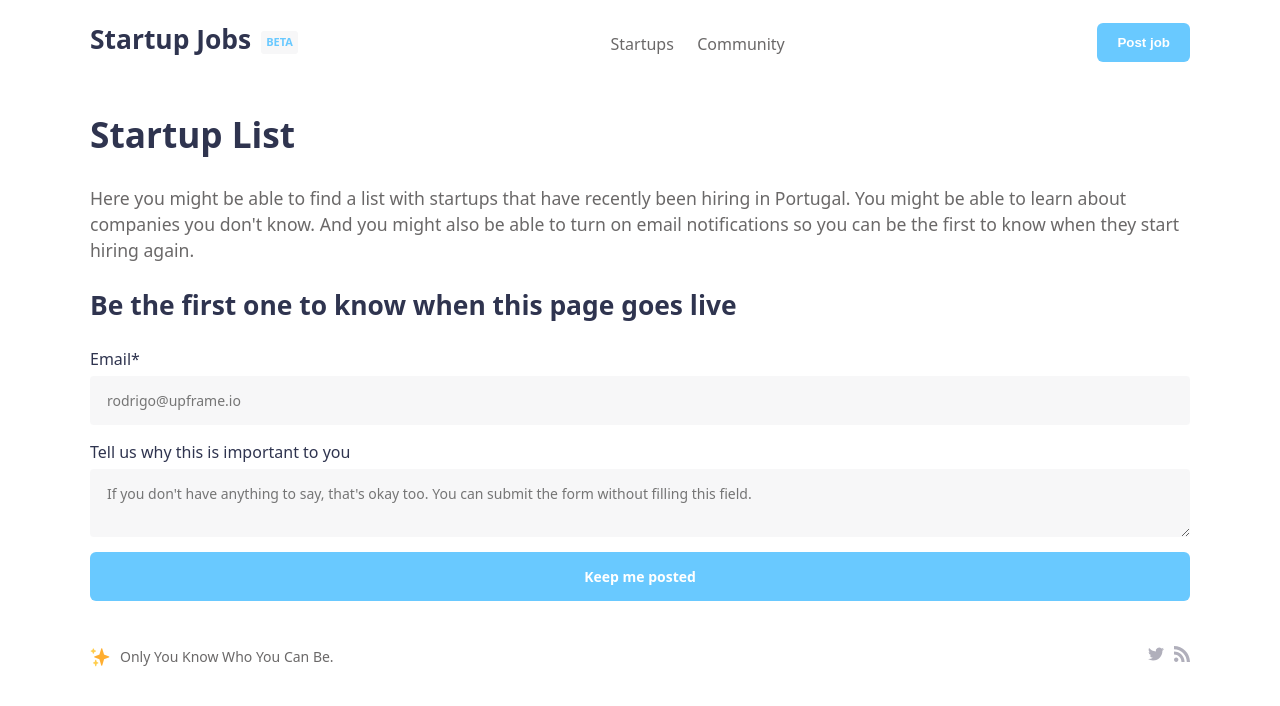
After one commit to outono-org/fuzzboard.com, a Flask app: template application/templates/startups.html in a window 1280 px wide. The commit adds this page. Shown: the top 706 px of the page. Run offline with Flask 2, Linux system fonts and the light colour scheme; the template is opened without the code that fills it: values that come from a table or form of the project are taken from there, others are empty.

Commit message:
Created a navigation, built a test page for the startup list and made minor tweaks styling-wise.

```diff
--- a/application/forms.py
+++ b/application/forms.py
@@ -60,3 +60,9 @@ class SignUp(FlaskForm):
 class NewsletterSubscribe(FlaskForm):
     MERGE0 = EmailField("Email", validators=[DataRequired(), Email()])
     submit = SubmitField("Keep me posted")
+
+
+class StartupsTestForm(FlaskForm):
+    feedback = TextAreaField("Tell us why this is important to you")
+    email = EmailField("Email*", validators=[DataRequired(), Email()])
+    submit = SubmitField("Keep me posted")
--- a/application/static/css/styles.css
+++ b/application/static/css/styles.css
@@ -63,6 +63,22 @@ select {
   display: flex;
   flex-direction: row;
   justify-content: space-between;
+  align-items: center;
+}
+
+.navigation-item {
+  font-size: 16px;
+  color: #211e1eab;
+  padding: 0.6em;
+  border-radius: 8px;
+}
+
+.navigation-item a {
+  color: inherit;
+}
+
+.navigation-item:hover {
+  background-color: #fafafb;
 }
 
 .header-new-job-page {
@@ -118,7 +134,8 @@ button {
 }
 
 .new-job-form input,
-select {
+.new-job-form textarea,
+.new-job-form select {
   padding: 10px 12px;
   margin-bottom: 15px;
   padding: 15px 17px;
@@ -132,7 +149,8 @@ select {
 }
 
 .new-job-form input:hover,
-select:hover {
+.new-job-form textarea:hover,
+.new-job-form select:hover {
   background-color: rgba(57, 56, 86, 0.1);
 }
 
@@ -173,10 +191,13 @@ input#submit:hover {
   display: flex;
   flex-direction: column;
   flex: 3 0 250px;
+  position: sticky;
+  top: 0;
+  align-self: flex-start;
 }
 
 .recipient-text {
-  background-color: #f0f2ff;
+  background-color: #f0f7ff;
   border-radius: 8px;
   height: 240px;
   width: 340px;
@@ -395,7 +416,7 @@ input#submit:hover {
   bottom: 30px;
   border-radius: 8px;
   width: 600px;
-  height: 50px;
+  height: 60px;
   background-color: #ffffff;
   -webkit-box-shadow: 0px 20px 48px rgb(0 0 0 / 10%);
   box-shadow: 0px 20px 48px rgb(0 0 0 / 10%);
@@ -430,4 +451,7 @@ input#submit:hover {
   .email-subscribe {
     display: none;
   }
+  .navigation {
+    display: none;
+  }
 }
--- a/application/templates/admin.html
+++ b/application/templates/admin.html
@@ -17,7 +17,7 @@
                 <h1 class="m0 admin-header">Manage jobs</h1>
                 <form method="POST">
                     {{ refresh_button.hidden_tag() }}
-                    {{ refresh_button.button }}
+                    {{ refresh_button.button(class="button") }}
                 </form>
             </div>
 
--- a/application/templates/home.html
+++ b/application/templates/home.html
@@ -1,6 +1,6 @@
 {% extends "layout.html" %}
 
-{% block title %}Home{% endblock %}
+{% block title %}The central place for startup jobs in Portugal{% endblock %}
 
 {% block main %}
 
--- a/application/templates/layout.html
+++ b/application/templates/layout.html
@@ -34,6 +34,19 @@
                 </a>
                 <span class="beta-tag">Beta</span>
             </div>
+            <div class="navigation">
+                <span class="navigation-item">
+                    <a href="{{ url_for('main.startups') }}" id="startups">Startups</a>
+                </span>
+                <span class="navigation-item">
+                    <a href="https://351.community/" target="_blank" rel="noreferrer">Community</a>
+                </span>
+                {% if session.username %}
+                <span class="navigation-item">
+                    <a href="{{ url_for('main.admin') }}" target="_blank" rel="noreferrer">Dashboard</a>
+                </span>
+                {% endif %}
+            </div>
             <div>
                 <a href="{{ url_for('main.new') }}">
                     <button class="button-main">Post job</button>
--- /dev/null
+++ b/application/templates/startups.html
@@ -0,0 +1,26 @@
+{% extends "layout.html" %}
+
+{% block title %}Startups{% endblock %}
+
+{% block main %}
+<main class="main">
+        <div>
+            <h1>Startup List</h1>
+            <span class="secondary-text">Here you might be able to find a list with startups that have recently been hiring in Portugal. You might be able to learn about companies you don't know. And you might also be able to turn on email notifications so you can be the first to know when they start hiring again.</span>
+
+            <h2>Be the first one to know when this page goes live</h2>
+            <form class="new-job-form" method="POST">
+                {{ form.hidden_tag() }}
+
+                {{ form.email.label }}
+                {{ form.email(placeholder="rodrigo@upframe.io") }}
+
+                {{ form.feedback.label }}
+                {{ form.feedback(placeholder="If you don't have anything to say, that's okay too. You can submit the form without filling this field.") }}
+
+                {{ form.submit(class="button-main") }}
+            </form>
+        </div>
+</main>
+
+{% endblock %}
```
Also changed, not shown: application/models.py (+9 -0 lines), application/views.py (+13 -2 lines).
